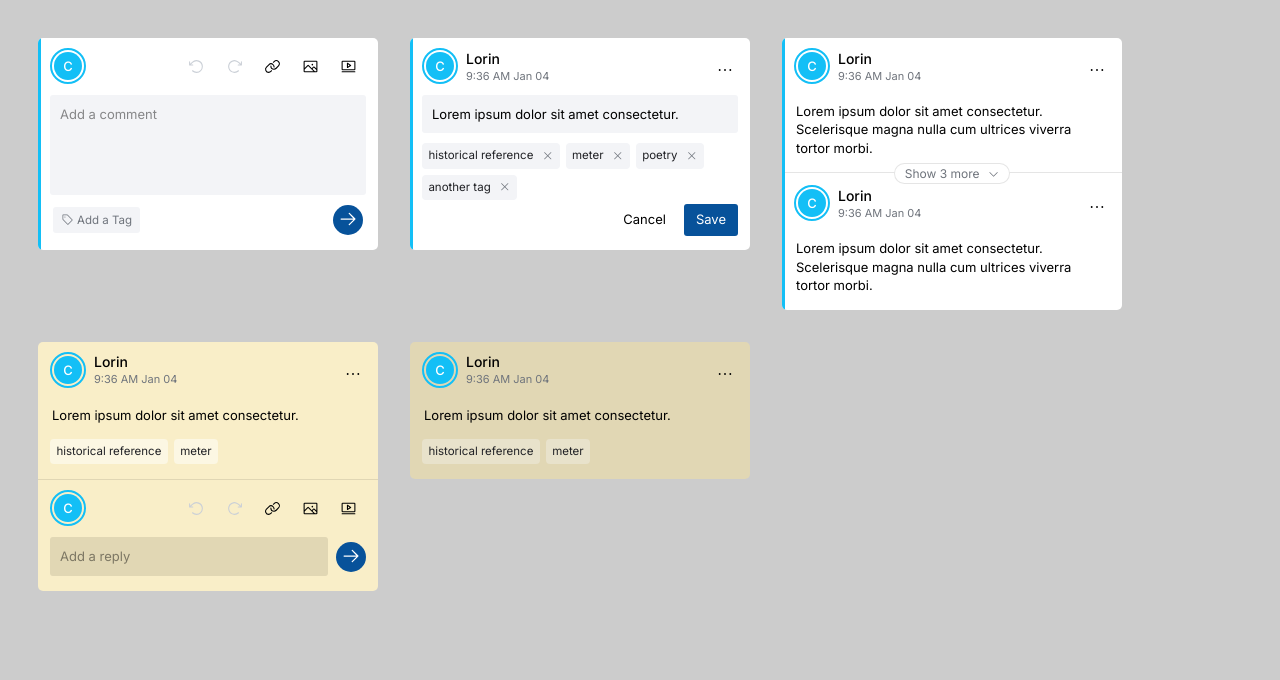
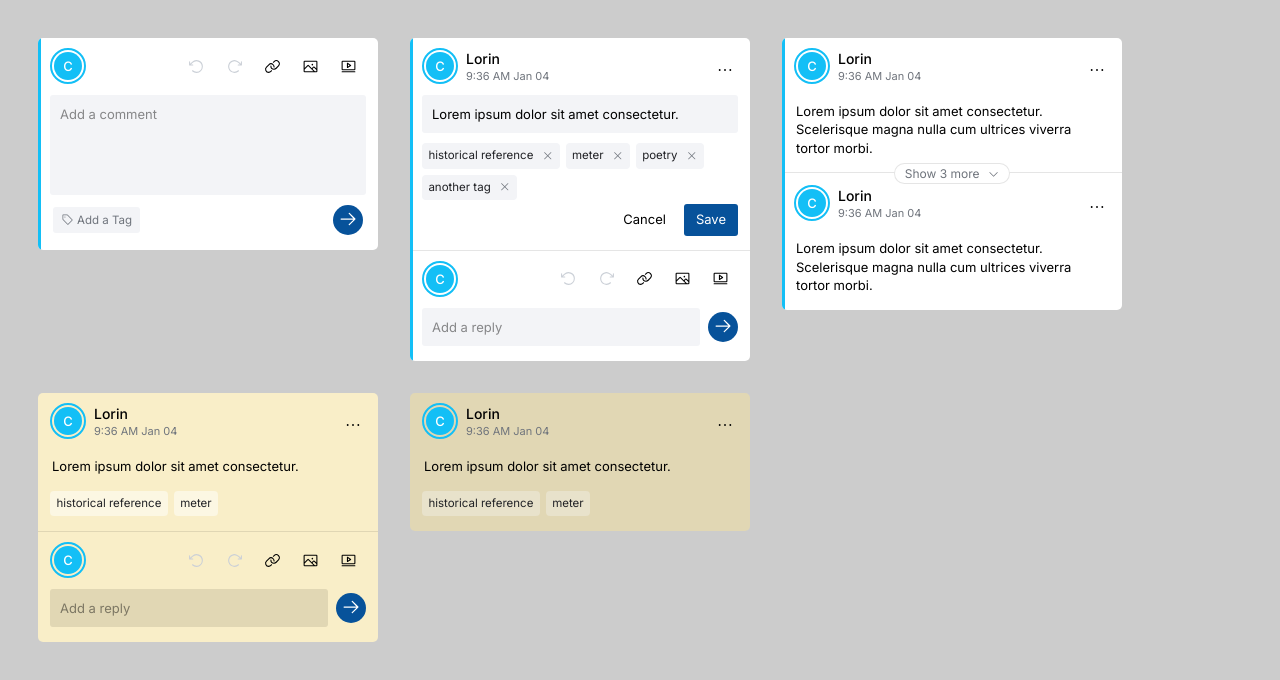
Before and after one commit to rsimon/recogito-components, a React (Vite) app: page / in a window 1280 px wide. Shown: the top 680 px of the page. Built offline with nearby package versions, Linux system fonts and the light colour scheme.

Commit message:
Interstitial styles for different card modes

```diff
--- a/src/Annotation.tsx
+++ b/src/Annotation.tsx
@@ -66,7 +66,7 @@ export const Annotation = (props: AnnotationProps) => {
           tags={props.tags} />
       ))}
 
-      {props.showReplyField && !props.isReadOnly && !props.isEditable && (
+      {props.showReplyField && !props.isReadOnly && (
         <ReplyField />
       )}
     </div>
--- a/src/Interstitial.css
+++ b/src/Interstitial.css
@@ -25,6 +25,18 @@
   position:relative;
 }
 
+.annotation.readonly .annotation-interstitial .label {
+  background-color: var(--gray-200);
+}
+
+.annotation.note .annotation-interstitial .label {
+  background-color: #F9EEC8;
+}
+
+.annotation.readonly.note .annotation-interstitial .label {
+  background-color: #e1d7b4;
+}
+
 .annotation-interstitial .label:hover {
   background-color: var(--gray-50);
   box-shadow: none;
```
